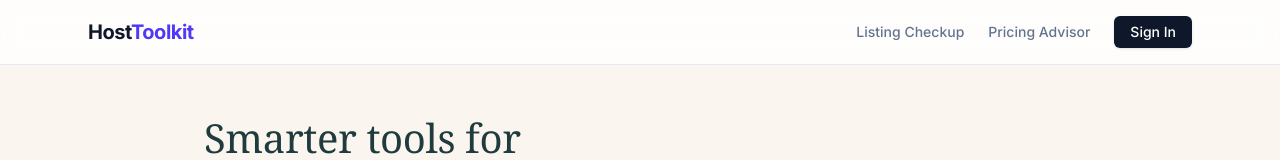
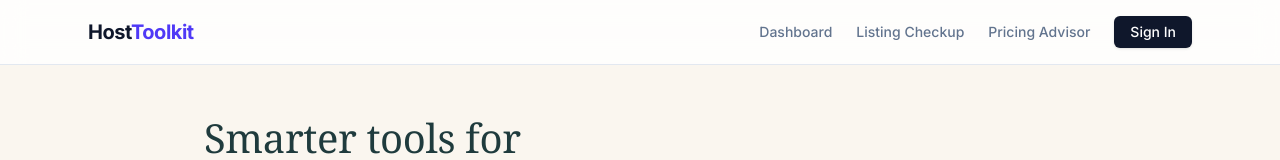
Before and after one commit to pbanda05/HouseListingProject, a Next.js app: page / in a window 1280 px wide. Shown: the top 160 px of the page. Built offline with nearby package versions, Linux system fonts and the light colour scheme; no server answers.

Commit message:
Add Dashboard link to main navigation header

```diff
--- a/app/layout.tsx
+++ b/app/layout.tsx
@@ -22,6 +22,9 @@ export default function RootLayout({ children }: { children: React.ReactNode })
               Host<span className="text-indigo-600">Toolkit</span>
             </Link>
             <div className="flex gap-6 items-center">
+              <Link href="/dashboard" className="text-sm font-medium text-slate-500 hover:text-indigo-600 transition hidden sm:block">
+                Dashboard
+              </Link>
               <Link href="/checkup" className="text-sm font-medium text-slate-500 hover:text-indigo-600 transition hidden sm:block">
                 Listing Checkup
               </Link>
```
